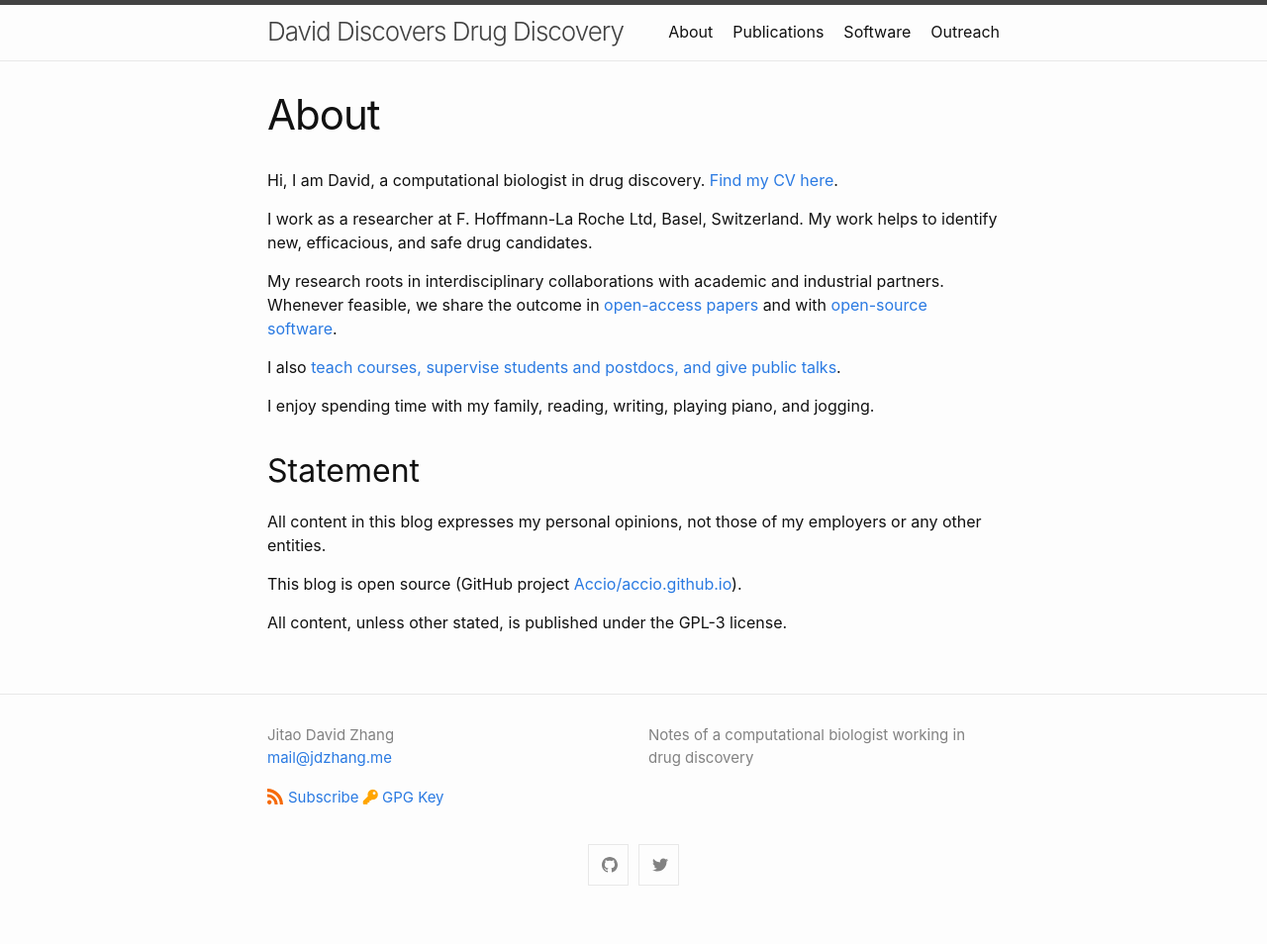
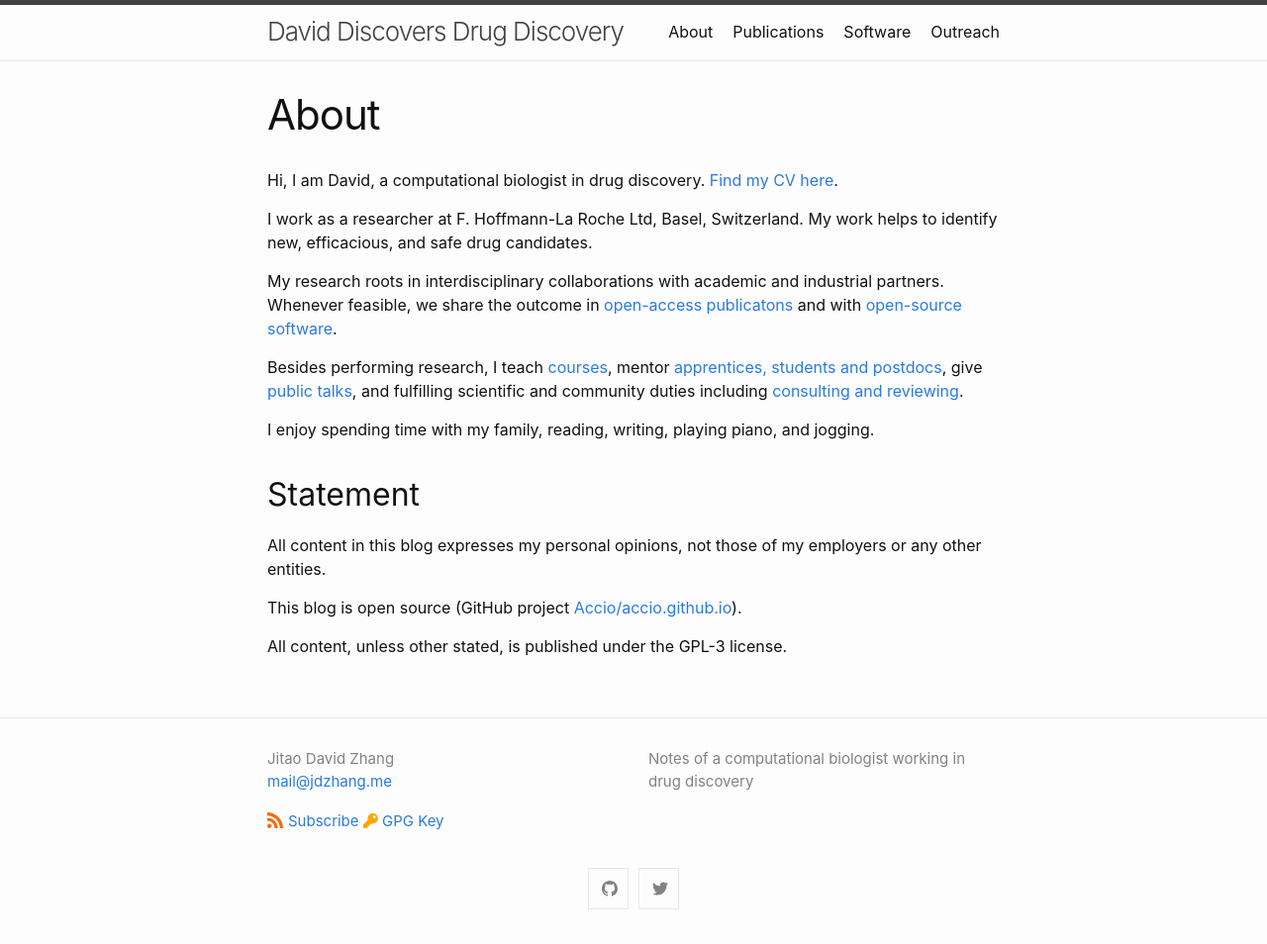
Before and after one commit to Accio/accio.github.io, a Jekyll site: the page built from _pages/about.md, in a window 1280 px wide. Shown: the whole page at 99% size. Built offline with Jekyll 4.4.1, drawn with Linux system fonts in a browser that asks for light colours; before the commit the page ends 930 px from its top, so only the background shows below that.

Commit message:
about improved

```diff
--- a/_pages/about.md
+++ b/_pages/about.md
@@ -9,13 +9,9 @@ Hi, I am David, a computational biologist in drug discovery. [Find my CV here](h
 I work as a researcher at F. Hoffmann-La Roche Ltd, Basel, Switzerland. My work
 helps to identify new, efficacious, and safe drug candidates.
 
-My research roots in interdisciplinary collaborations with academic
-and industrial partners. Whenever feasible, we share the outcome in [open-access
-papers]({{site.url}}/publications) and with [open-source
-software]({{site.url}}/software).
+My research roots in interdisciplinary collaborations with academic and industrial partners. Whenever feasible, we share the outcome in [open-access publicatons]({{site.url}}/publications) and with [open-source software]({{site.url}}/software).
 
-I also [teach courses, supervise students and postdocs, and give public
-talks]({{site.url}}/outreach).
+Besides performing research, I teach [courses]({{site.url}}/outreach#teaching), mentor [apprentices, students and postdocs]({{site.url}}/outreach#supervising-and-training), give [public talks]({{site.url}}/outreach#public-talks), and fulfilling scientific and community duties including [consulting and reviewing]({{site.url}}/outreach#consulting-and-reviewing).
 
 I enjoy spending time with my family, reading, writing, playing piano, and jogging.
 
```
